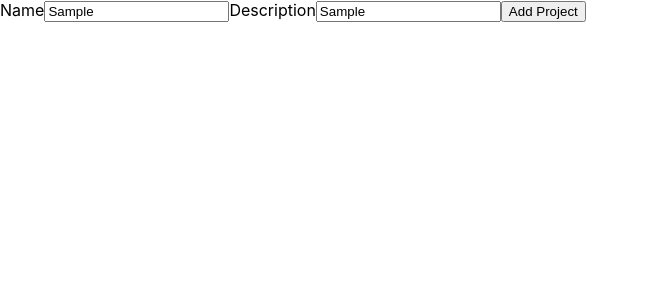
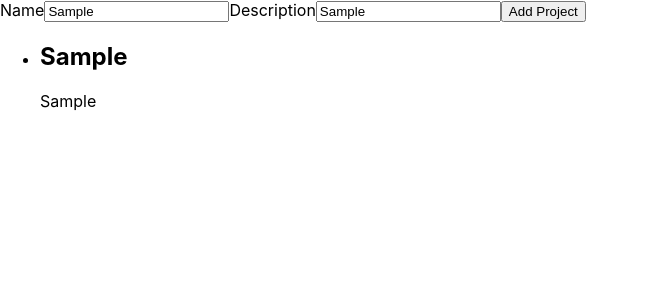
Before and after one commit to jleonen/react-project1, a React (Create React App) app: page / in a window 1280 px wide. Both pictures are taken after typing "Sample", "Sample" into the empty fields and a click on the button "Add Project". Shown: the top 300 px of the page, without its empty margins (0-648 px from the left). Built offline with nearby package versions, Linux system fonts and the light colour scheme.

Commit message:
Added functionality to render project items onto app.

```diff
--- a/src/App.js
+++ b/src/App.js
@@ -15,6 +15,7 @@ function App() {
   return (
     <div>
       <InputProject onAddProject={newProjectHandler} />
+      <AddProject projects={newProject} />
     </div>
   );
 }
--- a/src/Components/AddProject.js
+++ b/src/Components/AddProject.js
@@ -1,7 +1,17 @@
 import React from "react";
+import ProjectItem from "./ProjectItem";
 
-const AddProject = function () {
-  return;
+const AddProject = function (props) {
+  return (
+    <ul>
+      {props.projects.map((project) => (
+        <li key={project.id}>
+          <h2>{project.name}</h2>
+          <p>{project.description}</p>
+        </li>
+      ))}
+    </ul>
+  );
 };
 
 export default AddProject;
```
